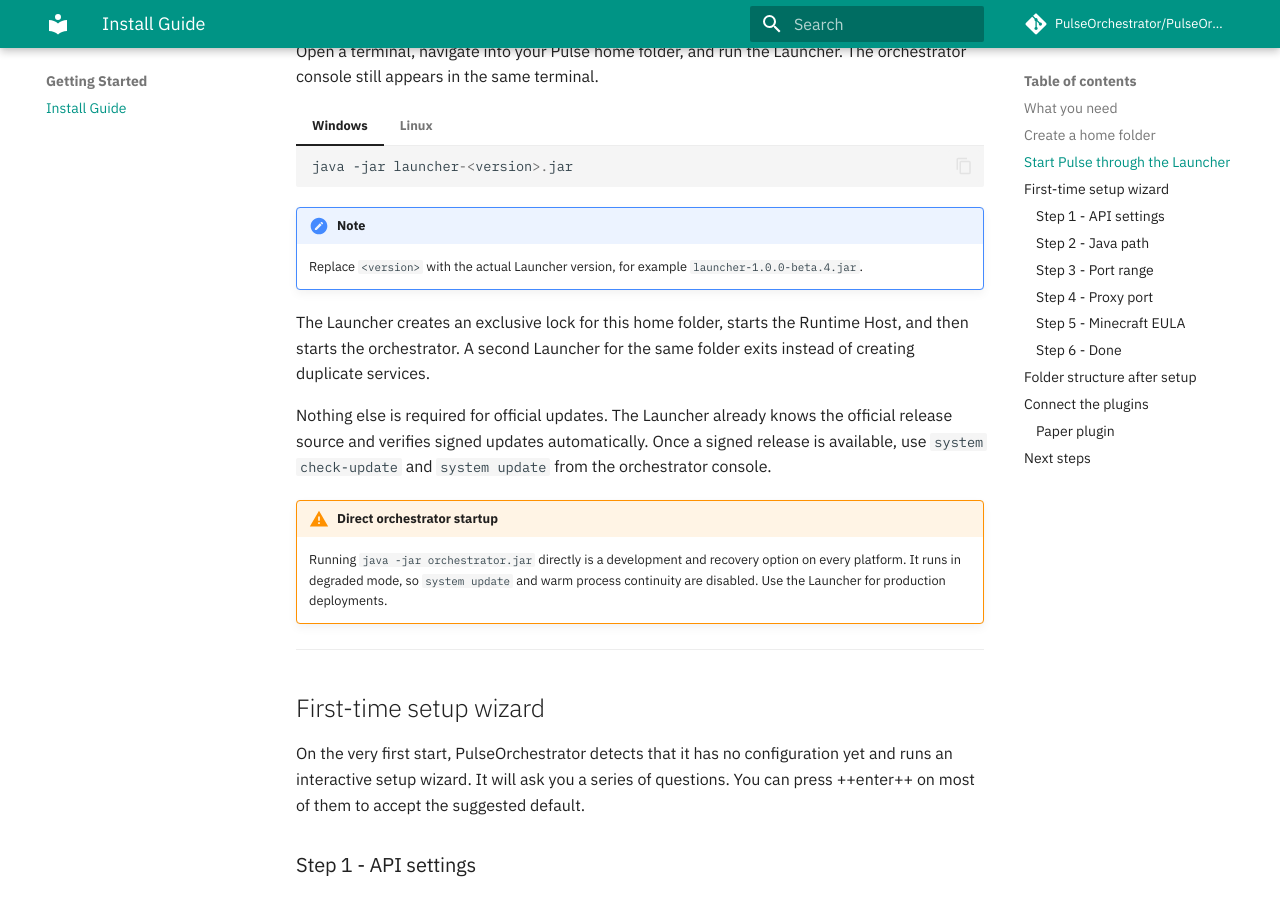
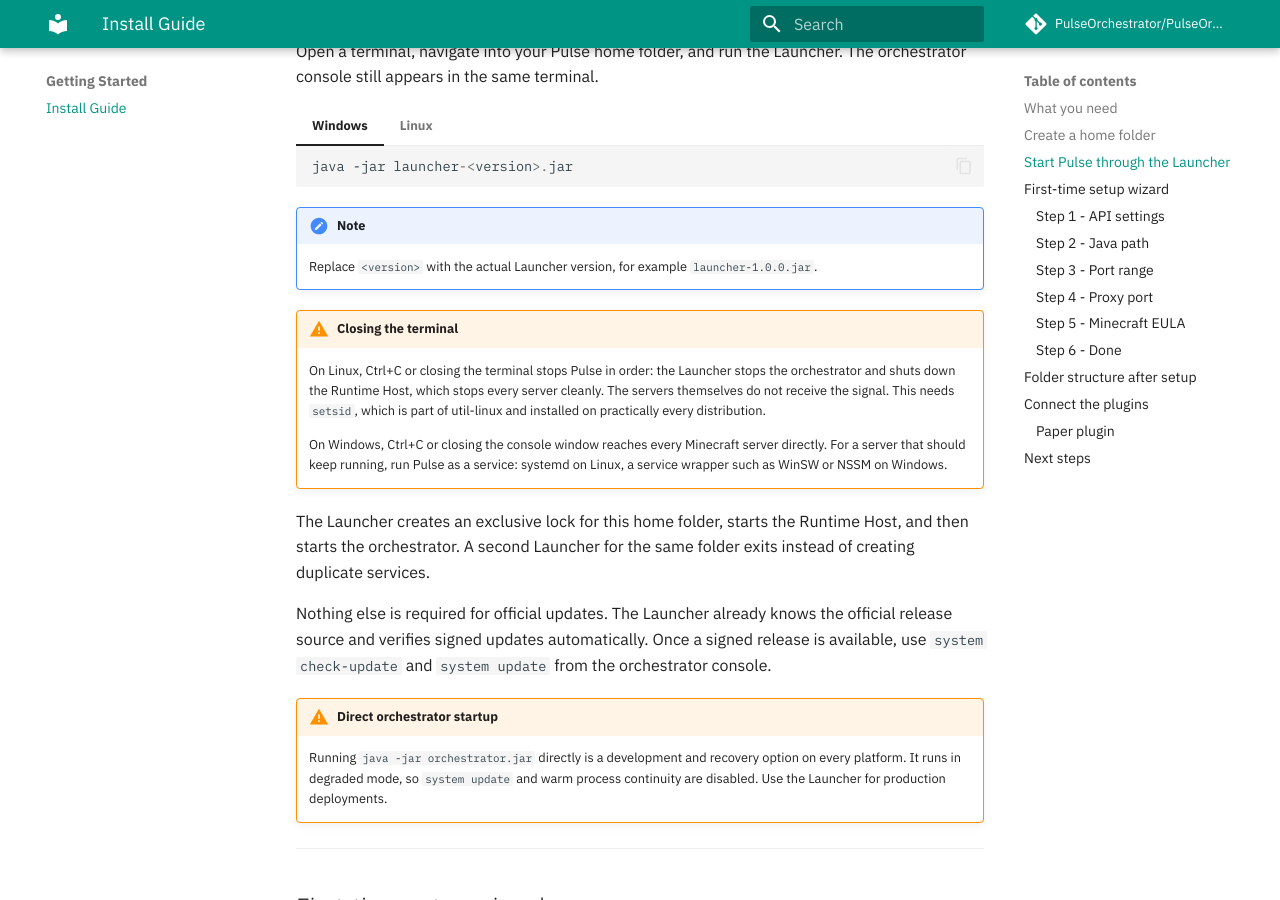
Before and after one commit to PulseOrchestrator/PulseOrchestrator, an MkDocs documentation site: the page built from docs/getting-started/install.md, in a window 1280 px wide and 900 px high, scrolled down 1499 px. Built offline with MkDocs 1.6.1 and Material for MkDocs 9.7.7, drawn with Linux system fonts in a browser that asks for light colours; comment, search, counter and statistics services are not loaded; the version menu is left out.

Commit message:
Explain what Ctrl+C and closing the terminal do to a running Pulse
Since 1.0.0 the Runtime Host runs in its own session on Linux, so the
Launcher stops everything in order. On Windows the console signal still
reaches every server; recommend running Pulse as a service there.

Co-Authored-By: Claude Opus 5.5 <noreply@anthropic.com>

````diff
--- a/docs/getting-started/install.md
+++ b/docs/getting-started/install.md
@@ -63,7 +63,12 @@ Open a terminal, navigate into your Pulse home folder, and run the Launcher. The
     ```
 
 !!! note
-    Replace `<version>` with the actual Launcher version, for example `launcher-1.0.0-beta.4.jar`.
+    Replace `<version>` with the actual Launcher version, for example `launcher-1.0.0.jar`.
+
+!!! warning "Closing the terminal"
+    On Linux, Ctrl+C or closing the terminal stops Pulse in order: the Launcher stops the orchestrator and shuts down the Runtime Host, which stops every server cleanly. The servers themselves do not receive the signal. This needs `setsid`, which is part of util-linux and installed on practically every distribution.
+
+    On Windows, Ctrl+C or closing the console window reaches every Minecraft server directly. For a server that should keep running, run Pulse as a service: systemd on Linux, a service wrapper such as WinSW or NSSM on Windows.
 
 The Launcher creates an exclusive lock for this home folder, starts the Runtime Host, and then starts the orchestrator. A second Launcher for the same folder exits instead of creating duplicate services.
 
````
Also changed, not shown: docs/guides/runtime-architecture.md (+1 -1 lines).
